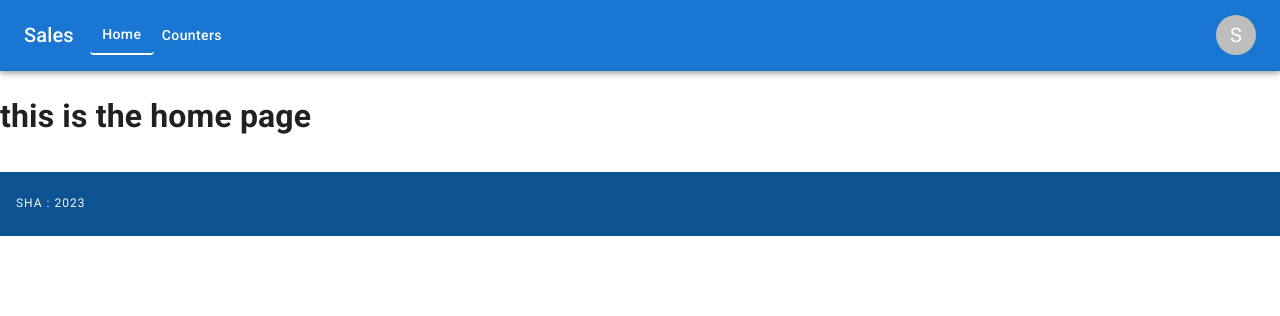
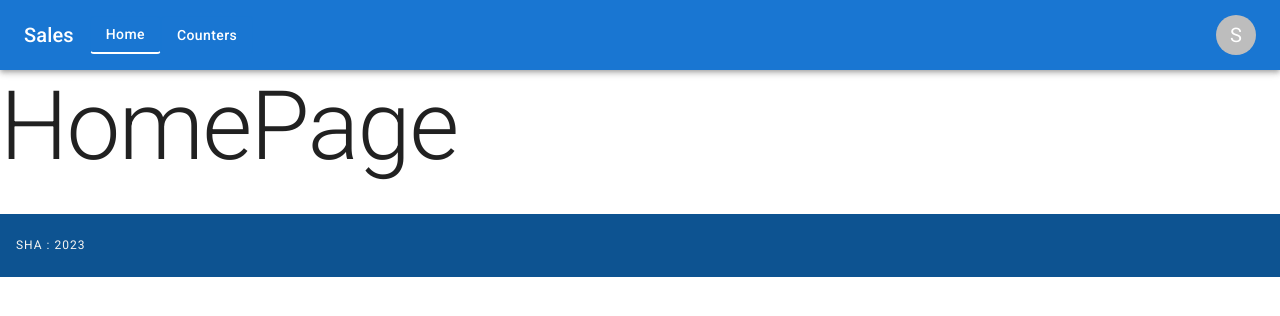
Before and after one commit to sarahannouti/sales-web-app, a React (Vite) app: page / in a window 1280 px wide. Shown: the top 316 px of the page. Built offline with nearby package versions, Linux system fonts and the light colour scheme.

Commit message:
style: 💄 ytheme

```diff
--- a/src/App/theme.js
+++ b/src/App/theme.js
@@ -11,4 +11,11 @@
       textTransform: "none",
     },
   },
+  components: {
+    MuiButton: {
+      defaultProps: {
+        variant: "outlined",
+      },
+    },
+  },
 });
--- a/src/home/HomePage/HomePage.jsx
+++ b/src/home/HomePage/HomePage.jsx
@@ -1,3 +1,9 @@
+import { Typography } from "@mui/material";
+
 export default function HomePage() {
-  return <h1>this is the home page</h1>;
+  return (
+    <>
+      <Typography variant="h1">HomePage</Typography>
+    </>
+  );
 }
```
